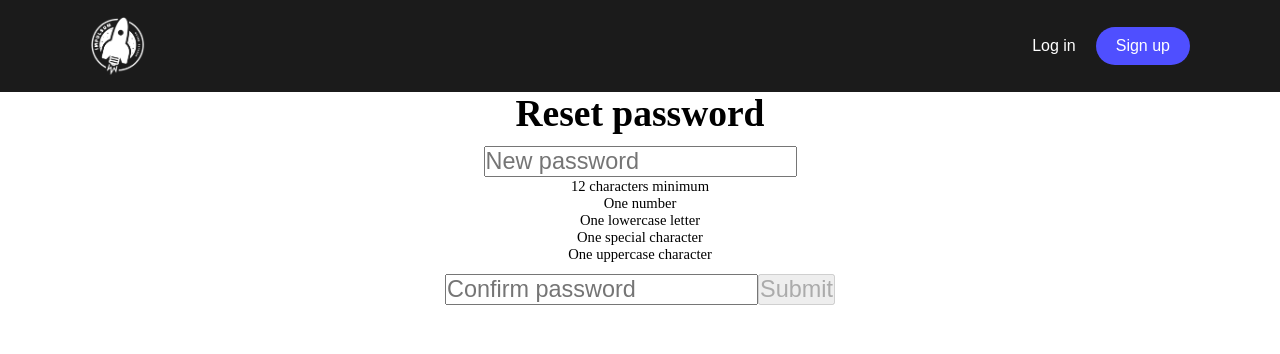
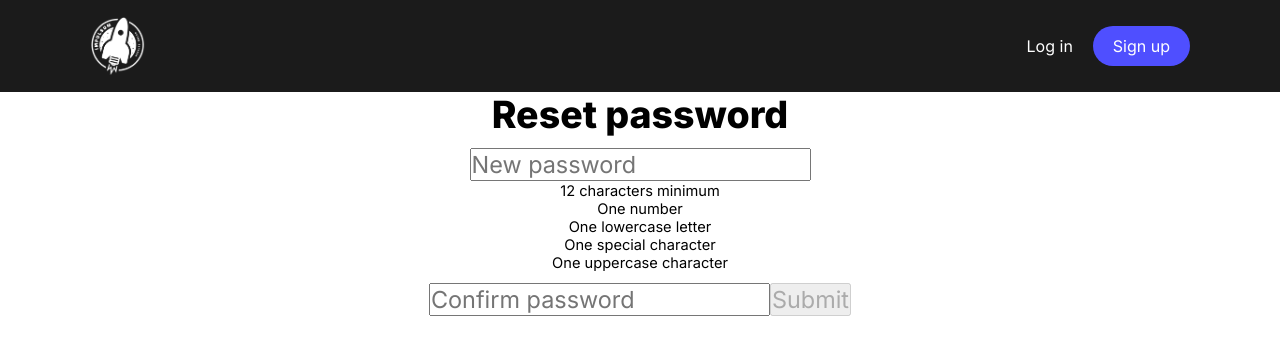
Before and after one commit to Xalsar/password-reset, a Next.js app: page / in a window 1280 px wide. Shown: the top 354 px of the page. Built offline with nearby package versions, Linux system fonts and the light colour scheme.

Commit message:
Add Inter font and set it as default font family

```diff
--- a/src/styles/globals.css
+++ b/src/styles/globals.css
@@ -1,6 +1,9 @@
+@import url("https://fonts.googleapis.com/css2?family=Inter:wght@400;600;800&display=swap");
+
 * {
   box-sizing: border-box;
   padding: 0;
   margin: 0;
   font-size: 62.5%;
+  font-family: "Inter", sans-serif;
 }
```
